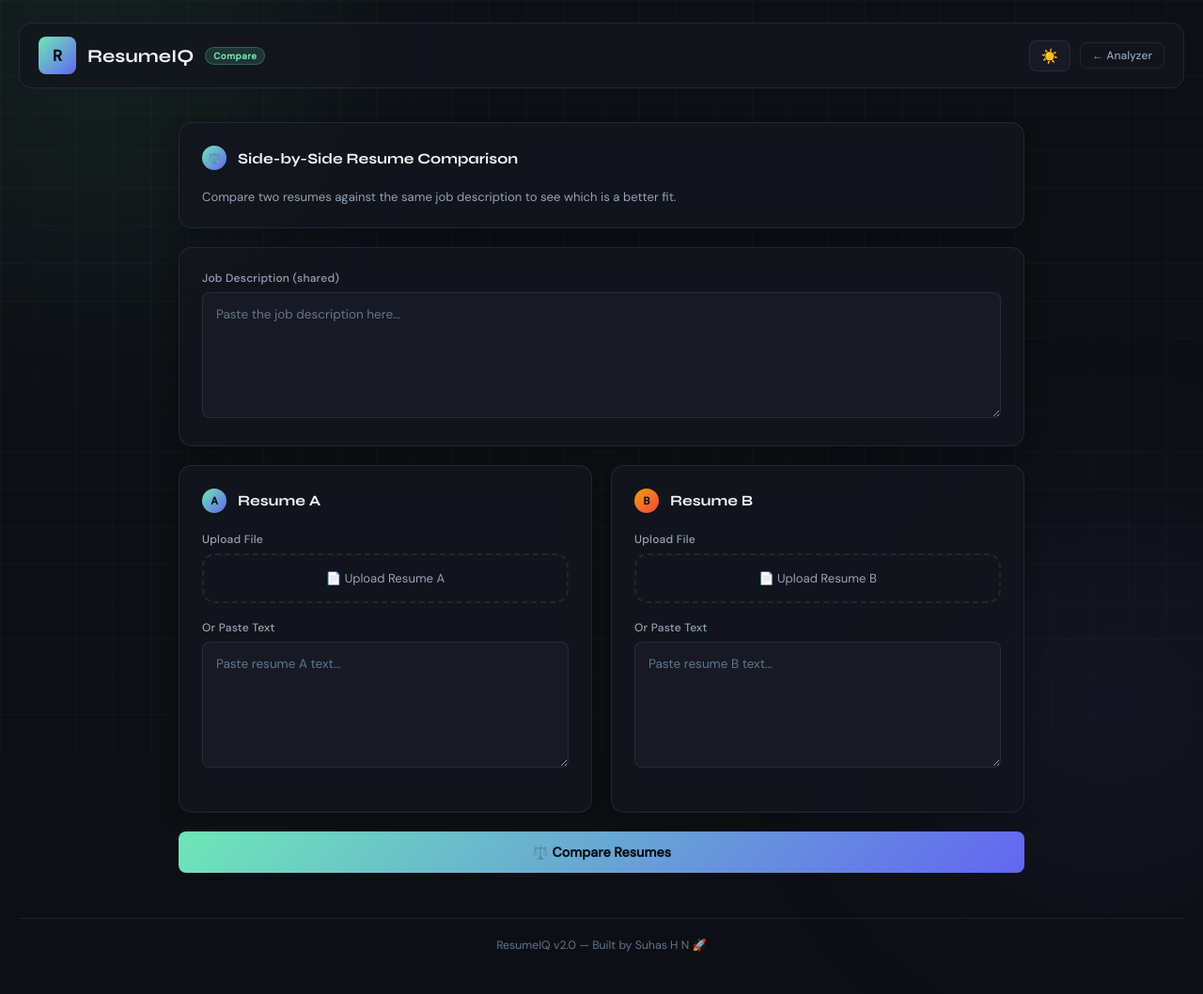
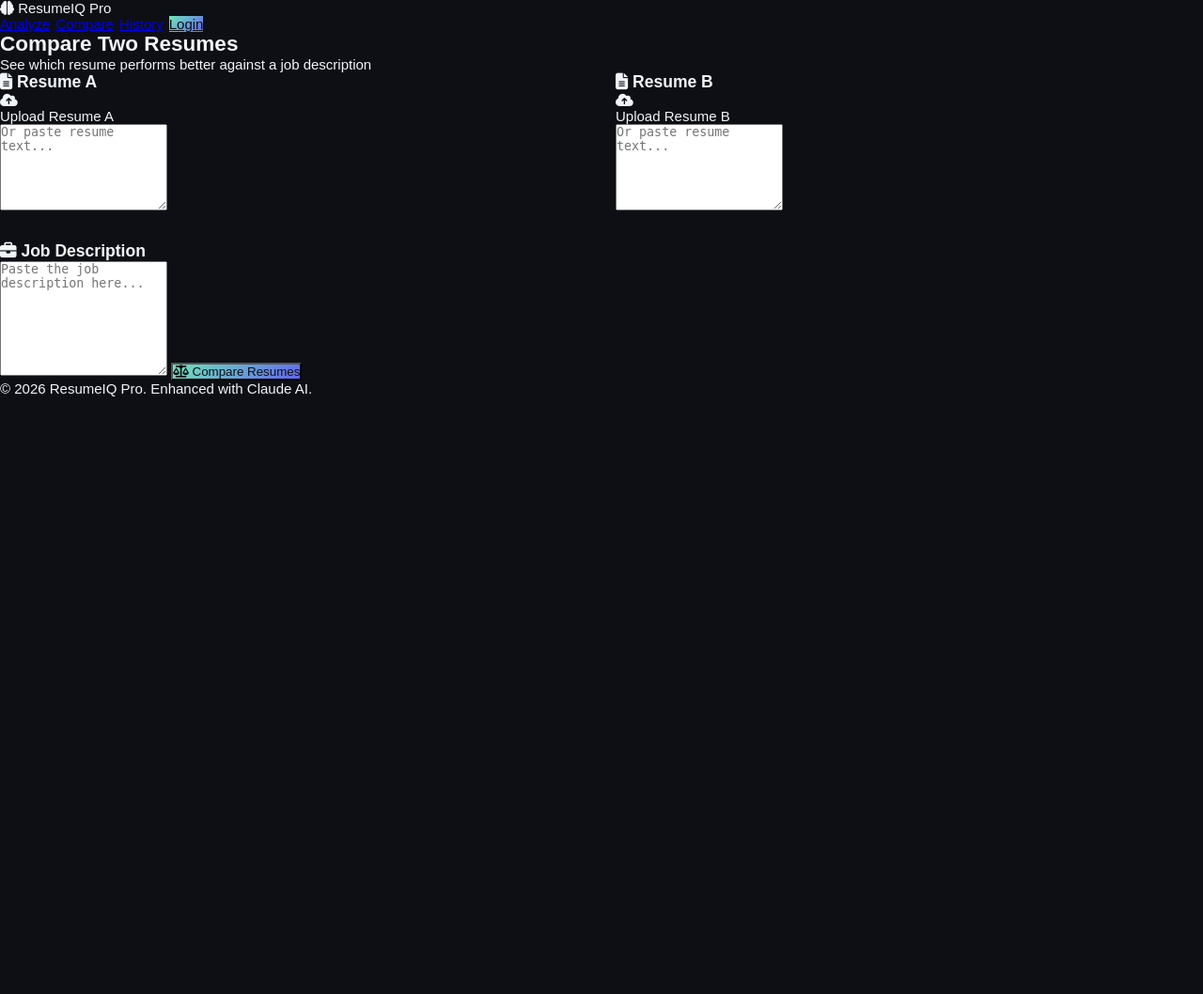
Before and after one commit to Suhas-H-N/ResumeScreener, a Flask app: page /compare-page in a window 1280 px wide. Shown: the whole page at 94% size. After the commit the page ends 422 px from the top, so only its background shows below. Run offline with Flask 3, Linux system fonts and the light colour scheme; parts of the project's set-up code (start-up, migrations or seed data) failed here and were passed over.

Commit message:
feat: implement resume comparison UI with dual upload, ATS scoring, and dynamic result display

```diff
--- a/templates/compare.html
+++ b/templates/compare.html
@@ -1,166 +1,254 @@
 <!DOCTYPE html>
 <html lang="en">
 <head>
-  <meta charset="UTF-8"/>
-  <meta name="viewport" content="width=device-width, initial-scale=1.0"/>
-  <title>Compare Resumes — ResumeIQ</title>
-  <link href="https://fonts.googleapis.com/css2?family=Syne:wght@400;700;800&family=DM+Sans:wght@300;400;500&display=swap" rel="stylesheet">
+    <meta charset="UTF-8">
+    <meta name="viewport" content="width=device-width, initial-scale=1.0">
+    <title>Compare Resumes - ResumeIQ Pro</title>
     <link rel="stylesheet" href="{{ url_for('static', filename='style.css') }}">
+    <link rel="stylesheet" href="https://cdnjs.cloudflare.com/ajax/libs/font-awesome/6.4.0/css/all.min.css">
+    <style>
+        .compare-grid {
+            display: grid;
+            grid-template-columns: 1fr 1fr;
+            gap: 2rem;
+            margin-bottom: 2rem;
+        }
+        .comparison-results {
+            display: grid;
+            grid-template-columns: 1fr auto 1fr;
+            gap: 2rem;
+            align-items: center;
+        }
+        .vs-badge {
+            background: var(--primary-color);
+            color: white;
+            padding: 1rem;
+            border-radius: 50%;
+            font-weight: 700;
+            font-size: 1.5rem;
+            width: 60px;
+            height: 60px;
+            display: flex;
+            align-items: center;
+            justify-content: center;
+        }
+        .winner-badge {
+            background: var(--success-color);
+            color: white;
+            padding: 0.5rem 1rem;
+            border-radius: 0.5rem;
+            display: inline-block;
+            margin-top: 1rem;
+        }
+        @media (max-width: 768px) {
+            .compare-grid,
+            .comparison-results {
+                grid-template-columns: 1fr;
+            }
+            .vs-badge {
+                margin: 1rem auto;
+            }
+        }
+    </style>
 </head>
 <body>
-<div class="bg-grid"></div>
-<div class="bg-orb orb-1"></div>
-<div class="bg-orb orb-2"></div>
+    <nav class="navbar">
+        <div class="container">
+            <div class="nav-brand">
+                <i class="fas fa-brain"></i>
+                <span>ResumeIQ Pro</span>
+            </div>
+            <div class="nav-links">
+                <a href="/">Analyze</a>
+                <a href="/compare-page" class="active">Compare</a>
+                <a href="/history-page">History</a>
+                <a href="/login-page" class="btn-primary" id="loginLink">Login</a>
+            </div>
+        </div>
+    </nav>
 
-<div class="app-shell">
-  <header class="site-header">
-    <div class="logo">
-      <div class="logo-mark">R</div>
-      <span class="logo-text">ResumeIQ</span>
-      <span class="logo-badge">Compare</span>
+    <section class="hero">
+        <div class="container">
+            <div class="hero-content">
+                <h1>Compare Two Resumes</h1>
+                <p class="hero-subtitle">See which resume performs better against a job description</p>
             </div>
-    <div style="display:flex;gap:10px;align-items:center;">
-      <button id="themeToggle" class="theme-toggle">🌙</button>
-      <a href="/" class="btn btn-ghost btn-sm">← Analyzer</a>
         </div>
-  </header>
+    </section>
 
-  <main>
-    <div style="max-width:900px;margin:0 auto;">
-
-      <div class="panel" style="margin-bottom:20px;">
-        <div class="panel-header">
-          <span class="step-badge">⚖️</span>
-          <h2>Side-by-Side Resume Comparison</h2>
+    <main class="main-content">
+        <div class="container">
+            <div class="compare-grid">
+                <!-- Resume A -->
+                <div class="card">
+                    <h3><i class="fas fa-file-alt"></i> Resume A</h3>
+                    <div class="upload-area" id="uploadAreaA">
+                        <input type="file" id="resumeFileA" accept=".pdf,.docx,.txt" hidden>
+                        <div class="upload-placeholder">
+                            <i class="fas fa-cloud-upload-alt"></i>
+                            <p><span class="upload-link">Upload Resume A</span></p>
                         </div>
-        <p style="color:var(--text-secondary);font-size:0.875rem;">
-          Compare two resumes against the same job description to see which is a better fit.
-        </p>
+                    </div>
+                    <textarea id="resumeTextA" rows="6" placeholder="Or paste resume text..."></textarea>
                 </div>
 
-      <form id="compareForm">
-
-        <!-- Job Description -->
-        <div class="panel" style="margin-bottom:20px;">
-          <label class="field-label">Job Description (shared)</label>
-          <textarea name="job_description" class="jd-textarea" placeholder="Paste the job description here…" rows="5" required></textarea>
-        </div>
-
-        <!-- Two resume panels -->
-        <div class="compare-grid" style="margin-bottom:20px;">
-          <!-- Resume A -->
-          <div class="panel">
-            <div class="panel-header">
-              <span class="step-badge" style="background:linear-gradient(135deg,#6ee7b7,#6366f1);">A</span>
-              <h2>Resume A</h2>
-            </div>
-            <div class="field-group">
-              <label class="field-label">Upload File</label>
-              <div class="upload-zone" style="padding:16px;">
-                <input type="file" name="resume_a_file" class="file-input" accept=".pdf,.docx,.txt" id="fileA">
-                <label for="fileA" class="upload-label">
-                  <span>📄 Upload Resume A</span>
-                </label>
-                <div id="fileAName" class="file-name-display hidden"></div>
+                <!-- Resume B -->
+                <div class="card">
+                    <h3><i class="fas fa-file-alt"></i> Resume B</h3>
+                    <div class="upload-area" id="uploadAreaB">
+                        <input type="file" id="resumeFileB" accept=".pdf,.docx,.txt" hidden>
+                        <div class="upload-placeholder">
+                            <i class="fas fa-cloud-upload-alt"></i>
+                            <p><span class="upload-link">Upload Resume B</span></p>
                         </div>
                     </div>
-            <div class="field-group">
-              <label class="field-label">Or Paste Text</label>
-              <textarea name="resume_a" class="jd-textarea" placeholder="Paste resume A text…" rows="5"></textarea>
+                    <textarea id="resumeTextB" rows="6" placeholder="Or paste resume text..."></textarea>
                 </div>
             </div>
 
-          <!-- Resume B -->
-          <div class="panel">
-            <div class="panel-header">
-              <span class="step-badge" style="background:linear-gradient(135deg,#f59e0b,#ef4444);">B</span>
-              <h2>Resume B</h2>
+            <!-- Job Description -->
+            <div class="card">
+                <h3><i class="fas fa-briefcase"></i> Job Description</h3>
+                <textarea id="jobDescription" rows="8" placeholder="Paste the job description here..."></textarea>
+                <button class="btn-primary btn-large" id="compareBtn" style="margin-top: 1rem;">
+                    <i class="fas fa-balance-scale"></i> Compare Resumes
+                </button>
             </div>
-            <div class="field-group">
-              <label class="field-label">Upload File</label>
-              <div class="upload-zone" style="padding:16px;">
-                <input type="file" name="resume_b_file" class="file-input" accept=".pdf,.docx,.txt" id="fileB">
-                <label for="fileB" class="upload-label">
-                  <span>📄 Upload Resume B</span>
-                </label>
-                <div id="fileBName" class="file-name-display hidden"></div>
+
+            <!-- Loading -->
+            <div class="loading-state" id="loadingState" style="display: none;">
+                <div class="spinner"></div>
+                <p>Comparing resumes...</p>
+            </div>
+
+            <!-- Results -->
+            <div id="resultsSection" style="display: none;">
+                <h2 style="text-align: center; margin-bottom: 2rem;">Comparison Results</h2>
+
+                <div class="comparison-results">
+                    <!-- Resume A Results -->
+                    <div class="card">
+                        <h3 id="resumeAName">Resume A</h3>
+                        <div class="score-value" id="scoreA" style="color: var(--primary-color);">--</div>
+                        <p>Match Score</p>
+                        <div class="score-value" id="atsScoreA" style="color: var(--primary-color); font-size: 2rem;">--</div>
+                        <p>ATS Score</p>
+                        <div id="winnerBadgeA"></div>
+                    </div>
+
+                    <!-- VS Badge -->
+                    <div class="vs-badge">VS</div>
+
+                    <!-- Resume B Results -->
+                    <div class="card">
+                        <h3 id="resumeBName">Resume B</h3>
+                        <div class="score-value" id="scoreB" style="color: var(--primary-color);">--</div>
+                        <p>Match Score</p>
+                        <div class="score-value" id="atsScoreB" style="color: var(--primary-color); font-size: 2rem;">--</div>
+                        <p>ATS Score</p>
+                        <div id="winnerBadgeB"></div>
                     </div>
                 </div>
-            <div class="field-group">
-              <label class="field-label">Or Paste Text</label>
-              <textarea name="resume_b" class="jd-textarea" placeholder="Paste resume B text…" rows="5"></textarea>
+
+                <div class="card" style="margin-top: 2rem;">
+                    <h3>Detailed Breakdown</h3>
+                    <div id="detailsSection"></div>
                 </div>
             </div>
         </div>
+    </main>
 
-        <button type="submit" class="analyze-btn" id="compareBtn">⚖️ Compare Resumes</button>
-      </form>
-
-      <!-- RESULTS -->
-      <div id="compareResults" class="hidden" style="margin-top:24px;">
-        <div id="winnerBanner" class="winner-banner"></div>
-        <div class="compare-result-grid">
-          <div class="panel" id="resultA"></div>
-          <div class="panel" id="resultB"></div>
+    <footer class="footer">
+        <div class="container">
+            <div class="footer-bottom">
+                <p>&copy; 2026 ResumeIQ Pro. Enhanced with Claude AI.</p>
             </div>
         </div>
-
-    </div>
-  </main>
-
-  <footer class="site-footer">ResumeIQ v2.0 — Built by Suhas H N 🚀</footer>
-</div>
-
-<div class="toast-container" id="toastContainer"></div>
+    </footer>
 
     <script>
-const themeToggle=document.getElementById('themeToggle');
-function applyTheme(t){document.body.classList.toggle('light-mode',t==='light');localStorage.setItem('theme',t);themeToggle.textContent=t==='light'?'🌙':'☀️';}
-applyTheme(localStorage.getItem('theme')||'dark');
-themeToggle.onclick=()=>applyTheme(document.body.classList.contains('light-mode')?'dark':'light');
+        let fileA = null, fileB = null;
 
-function showToast(msg,type='info'){const tc=document.getElementById('toastContainer');const d=document.createElement('div');d.className=`toast ${type}`;d.innerHTML=`<span>${msg}</span>`;tc.appendChild(d);setTimeout(()=>{d.style.opacity='0';d.style.transform='translateX(100%)';d.style.transition='0.35s';setTimeout(()=>d.remove(),360);},3500);}
+        // Setup file uploads
+        ['A', 'B'].forEach(letter => {
+            const area = document.getElementById(`uploadArea${letter}`);
+            const input = document.getElementById(`resumeFile${letter}`);
 
-document.getElementById('fileA').addEventListener('change',e=>{const f=e.target.files[0];if(f){const d=document.getElementById('fileAName');d.innerHTML='✓ '+f.name;d.classList.remove('hidden');}});
-document.getElementById('fileB').addEventListener('change',e=>{const f=e.target.files[0];if(f){const d=document.getElementById('fileBName');d.innerHTML='✓ '+f.name;d.classList.remove('hidden');}});
-
-document.getElementById('compareForm').addEventListener('submit', async e => {
-  e.preventDefault();
-  const btn=document.getElementById('compareBtn');
-  btn.disabled=true; btn.textContent='⏳ Comparing…';
-  try {
-    const res  = await fetch('/compare', {method:'POST', body:new FormData(e.target)});
-    const data = await res.json();
-    if (data.error) { showToast('❌ '+data.error,'error'); return; }
-
-    const winner = data.winner;
-    document.getElementById('winnerBanner').textContent = `🏆 Resume ${winner} is a better match!`;
-
-    ['A','B'].forEach(label => {
-      const r   = label==='A' ? data.resume_a : data.resume_b;
-      const col = label==='A' ? '#6ee7b7' : '#f59e0b';
-      const sc  = r.match_score;
-      const lvlColor = sc>=80?'#10b981':sc>=60?'#f59e0b':sc>=40?'#f97316':'#ef4444';
-
-      document.getElementById(`result${label}`).innerHTML = `
-        <div style="display:flex;align-items:center;gap:12px;margin-bottom:14px;">
-          <div style="width:56px;height:56px;border-radius:50%;background:rgba(0,0,0,0.2);border:3px solid ${lvlColor};display:flex;align-items:center;justify-content:center;font-weight:800;font-family:'Syne',sans-serif;font-size:1rem;color:${lvlColor};">${sc}%</div>
-          <div>
-            <div style="font-weight:700;font-size:1.05rem;">Resume ${label} ${winner===label?'🏆':''}</div>
-            <div style="font-size:0.8rem;color:var(--text-muted);">Level: ${r.level} · ATS: ${r.ats_score}%</div>
-          </div>
-        </div>
-        <div class="section-heading">Detected Skills</div>
-        <div class="tag-wrap">${(r.skills||[]).map(s=>`<span class="tag skill">${s}</span>`).join('')||'<span class="text-muted">None</span>'}</div>
-      `;
+            area.addEventListener('click', () => input.click());
+            input.addEventListener('change', () => {
+                if (letter === 'A') fileA = input.files[0];
+                else fileB = input.files[0];
+            });
         });
 
-    document.getElementById('compareResults').classList.remove('hidden');
-    document.getElementById('compareResults').scrollIntoView({behavior:'smooth'});
-    showToast('✅ Comparison complete!','success');
-  } catch { showToast('❌ Server error','error'); }
-  finally { btn.disabled=false; btn.textContent='⚖️ Compare Resumes'; }
+        document.getElementById('compareBtn').addEventListener('click', async () => {
+            const textA = document.getElementById('resumeTextA').value.trim();
+            const textB = document.getElementById('resumeTextB').value.trim();
+            const jobDesc = document.getElementById('jobDescription').value.trim();
+
+            if ((!fileA && !textA) || (!fileB && !textB)) {
+                alert('Please provide both resumes');
+                return;
+            }
+
+            if (!jobDesc) {
+                alert('Please provide a job description');
+                return;
+            }
+
+            const formData = new FormData();
+            if (fileA) formData.append('resume_a_file', fileA);
+            else formData.append('resume_a', textA);
+
+            if (fileB) formData.append('resume_b_file', fileB);
+            else formData.append('resume_b', textB);
+
+            formData.append('job_description', jobDesc);
+
+            document.getElementById('loadingState').style.display = 'block';
+            document.getElementById('resultsSection').style.display = 'none';
+
+            try {
+                const response = await fetch('/api/compare', {
+                    method: 'POST',
+                    body: formData
                 });
+
+                const data = await response.json();
+
+                if (!response.ok) throw new Error(data.error);
+
+                displayResults(data);
+            } catch (error) {
+                alert(error.message || 'Comparison failed');
+            } finally {
+                document.getElementById('loadingState').style.display = 'none';
+            }
+        });
+
+        function displayResults(data) {
+            document.getElementById('resultsSection').style.display = 'block';
+
+            document.getElementById('resumeAName').textContent = data.resume_a_name;
+            document.getElementById('resumeBName').textContent = data.resume_b_name;
+
+            document.getElementById('scoreA').textContent = data.resume_a.match_score + '%';
+            document.getElementById('scoreB').textContent = data.resume_b.match_score + '%';
+
+            document.getElementById('atsScoreA').textContent = data.resume_a.ats_score + '%';
+            document.getElementById('atsScoreB').textContent = data.resume_b.ats_score + '%';
+
+            // Show winner
+            if (data.winner === 'A') {
+                document.getElementById('winnerBadgeA').innerHTML = '<span class="winner-badge">🏆 Winner</span>';
+                document.getElementById('winnerBadgeB').innerHTML = '';
+            } else {
+                document.getElementById('winnerBadgeB').innerHTML = '<span class="winner-badge">🏆 Winner</span>';
+                document.getElementById('winnerBadgeA').innerHTML = '';
+            }
+
+            document.getElementById('resultsSection').scrollIntoView({ behavior: 'smooth' });
+        }
     </script>
 </body>
 </html>
```
Lines whose indentation alone changed are shown as unchanged.
